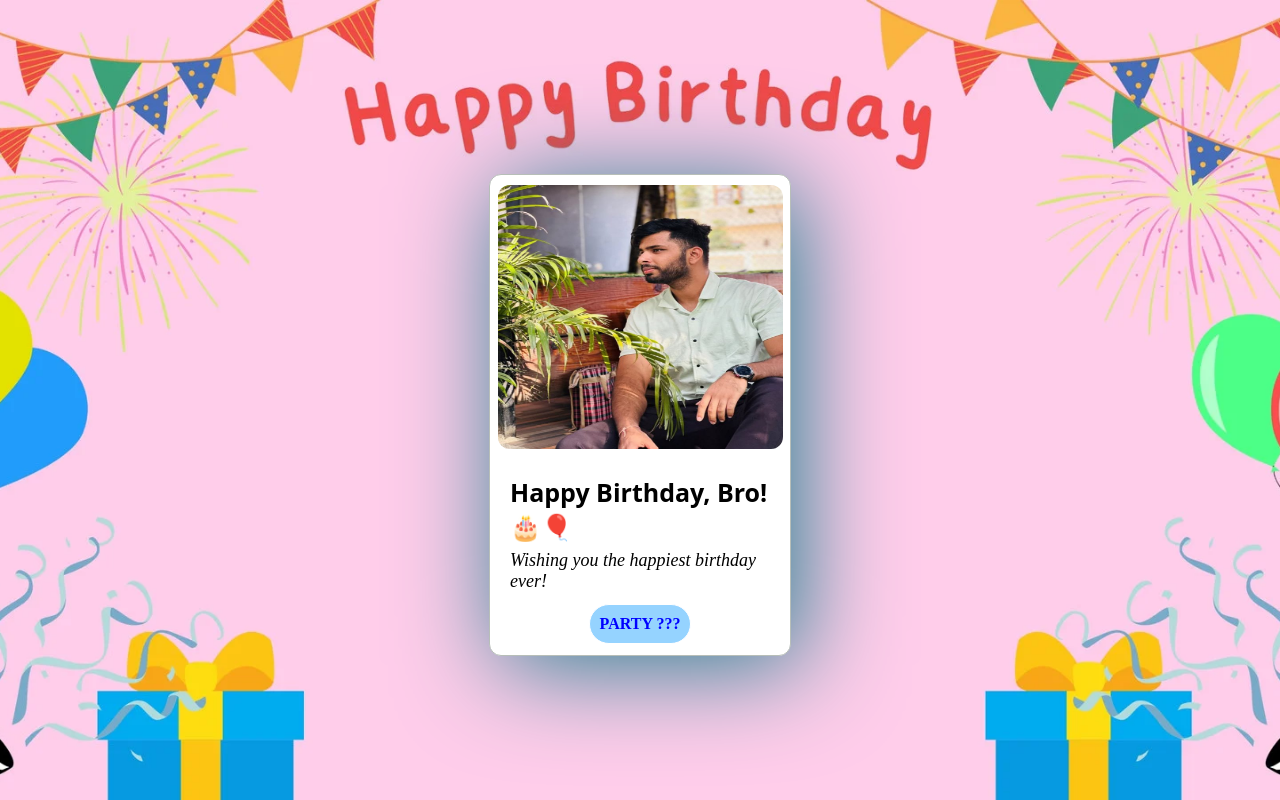
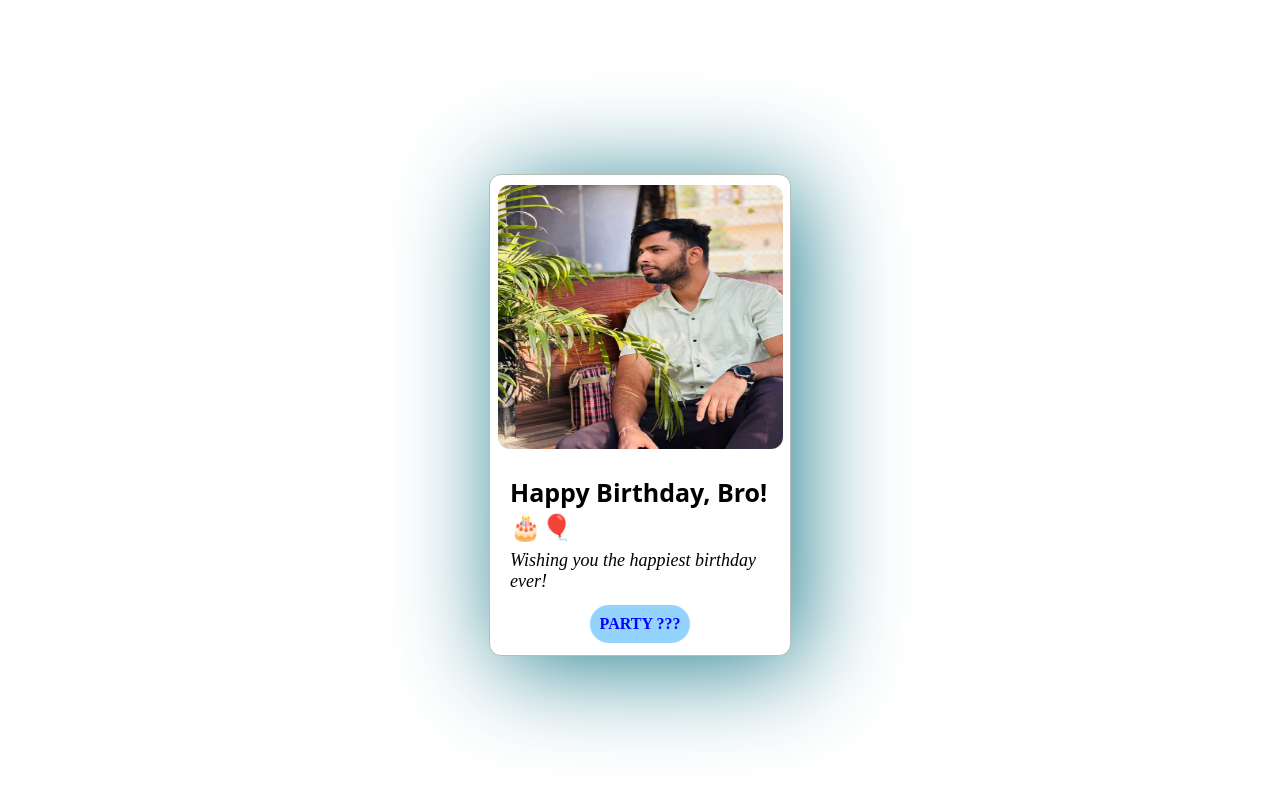
Before and after one commit to MAYANKBHAGWANI/kunal.in, a plain HTML site: page index.html in a window 1280 px wide. Drawn offline with Linux system fonts and the light colour scheme.

Commit message:
Update index.html

```diff
--- a/index.html
+++ b/index.html
@@ -8,9 +8,6 @@
 </head>
 <style>
     body{
-        background-image: url(back.webp);
-        background-repeat: no-repeat;
-        background-size: cover;
          background-position: center;
         display: flex;
         justify-content: center;
```
